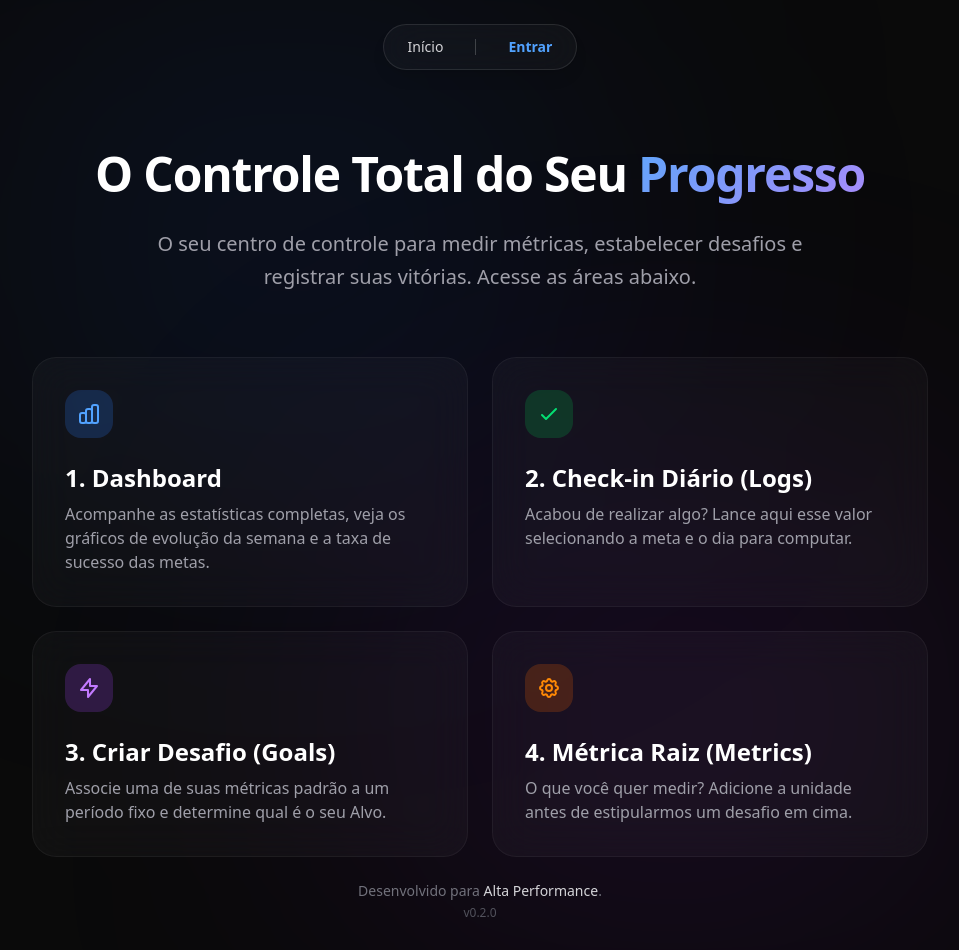
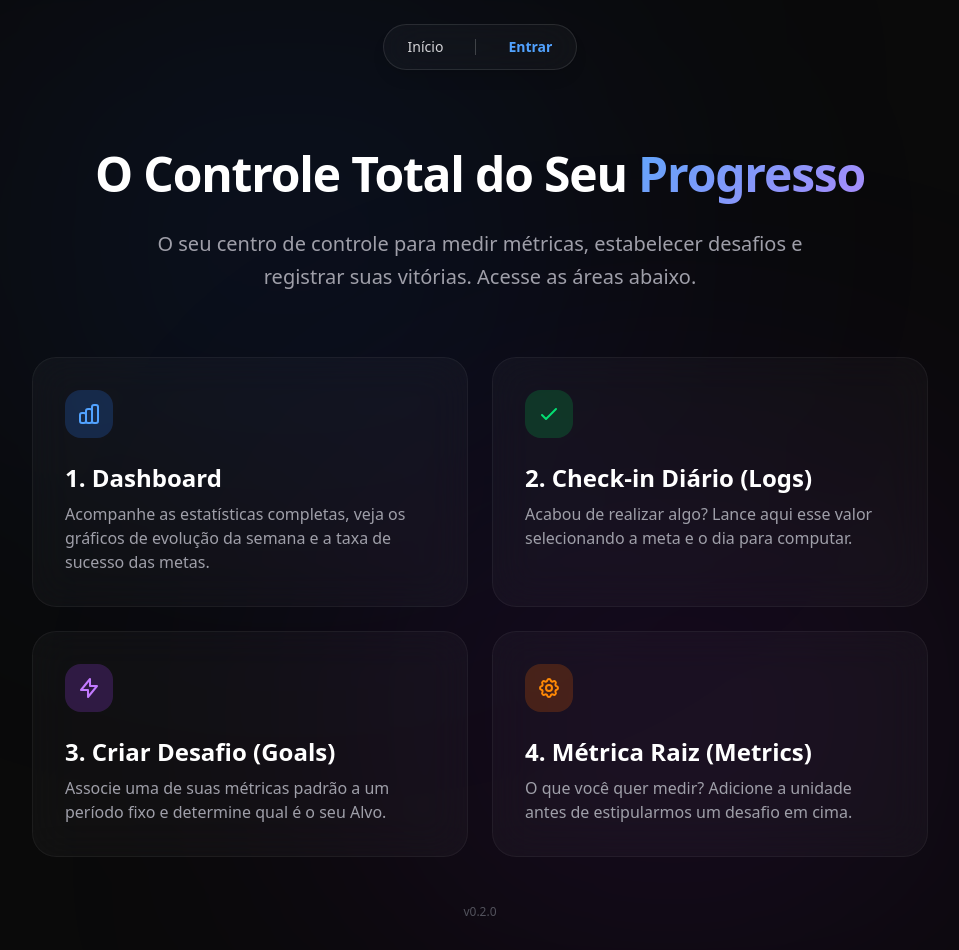
Before and after one commit to alfredohjr/the_monitor, a Next.js app in the folder frontend/: page / in a window 1280 px wide. Shown: the top 950 px of the page, without its empty margins (160-1119 px from the left). Built offline with nearby package versions, Linux system fonts and the light colour scheme.

Commit message:
feat: remover texto "desenvolvido para alta performance" da home (closes #65)
Co-Authored-By: Claude Sonnet 4.6 <noreply@anthropic.com>

```diff
--- a/frontend/src/app/page.tsx
+++ b/frontend/src/app/page.tsx
@@ -73,8 +73,7 @@ export default function Home() {
         </div>
       </main>
 
-      <footer className="absolute bottom-8 text-sm text-zinc-500 whitespace-nowrap z-10 text-center flex flex-col items-center gap-1">
-        <span>Desenvolvido para <span className="text-zinc-300">Alta Performance</span>.</span>
+      <footer className="absolute bottom-8 text-sm text-zinc-500 whitespace-nowrap z-10 text-center">
         <span className="text-xs text-zinc-600">v{APP_VERSION}</span>
       </footer>
     </div>
```
Also changed, not shown: 1 other file (tests, documents, lock files or other folders).
